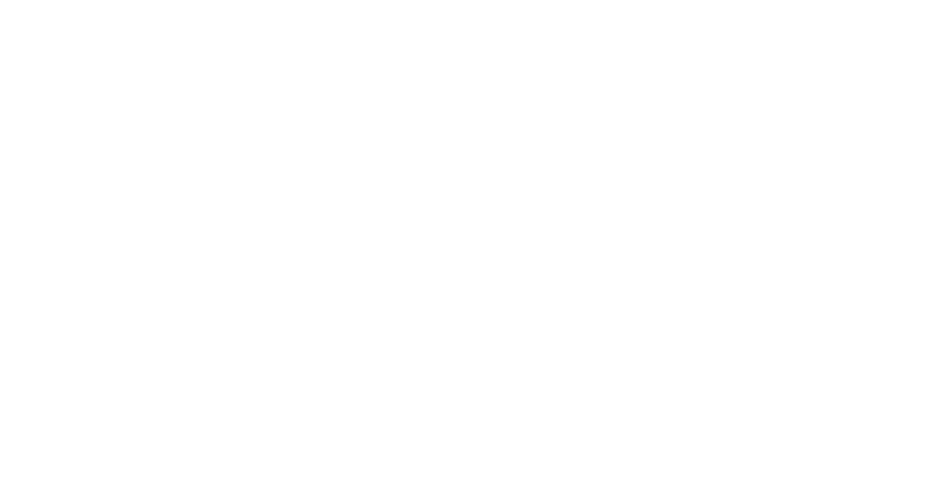
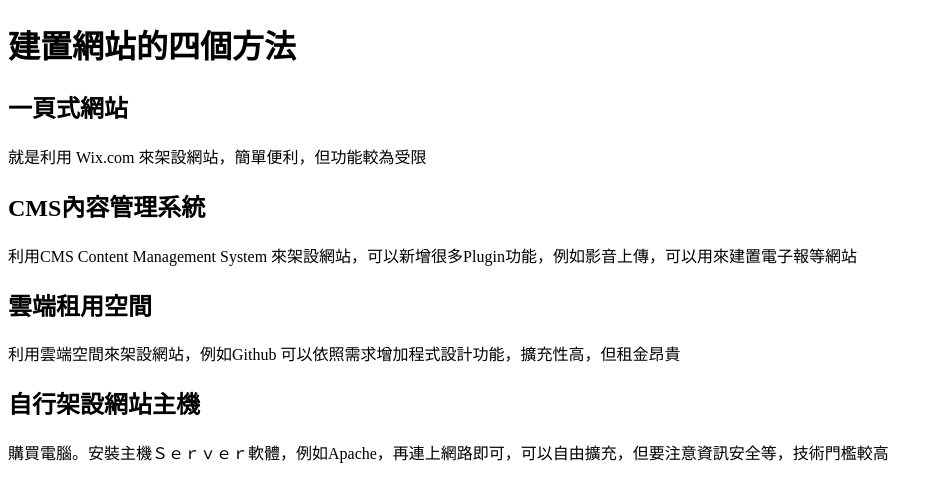
Before and after one commit to ever0123/web3, a plain HTML site: page index.htm in a window 1280 px wide. Shown: the whole page, without its empty margins (0-943 px from the left). Drawn offline with Linux system fonts and the light colour scheme.

Commit message:
Update index.htm

```diff
--- a/index.htm
+++ b/index.htm
@@ -5,7 +5,19 @@
     <title>建置網站的四個方法</title>
   </head>
   <body>
+ <h1>建置網站的四個方法</h1>
 
+ <h2>一頁式網站</h2>
+ <p>就是利用 Wix.com 來架設網站，簡單便利，但功能較為受限</p>
+
+<h2>CMS內容管理系統</h2>
+<p>利用CMS Content Management System 來架設網站，可以新增很多Plugin功能，例如影音上傳，可以用來建置電子報等網站</p>
+
+<h2>雲端租用空間</h2>
+<p>利用雲端空間來架設網站，例如Github 可以依照需求增加程式設計功能，擴充性高，但租金昂貴</p>
+
+<h2>自行架設網站主機</h2>
+<p>購買電腦。安裝主機Ｓｅｒｖｅｒ軟體，例如Apache，再連上網路即可，可以自由擴充，但要注意資訊安全等，技術門檻較高</p>
 
   </body>
 </html>
```
